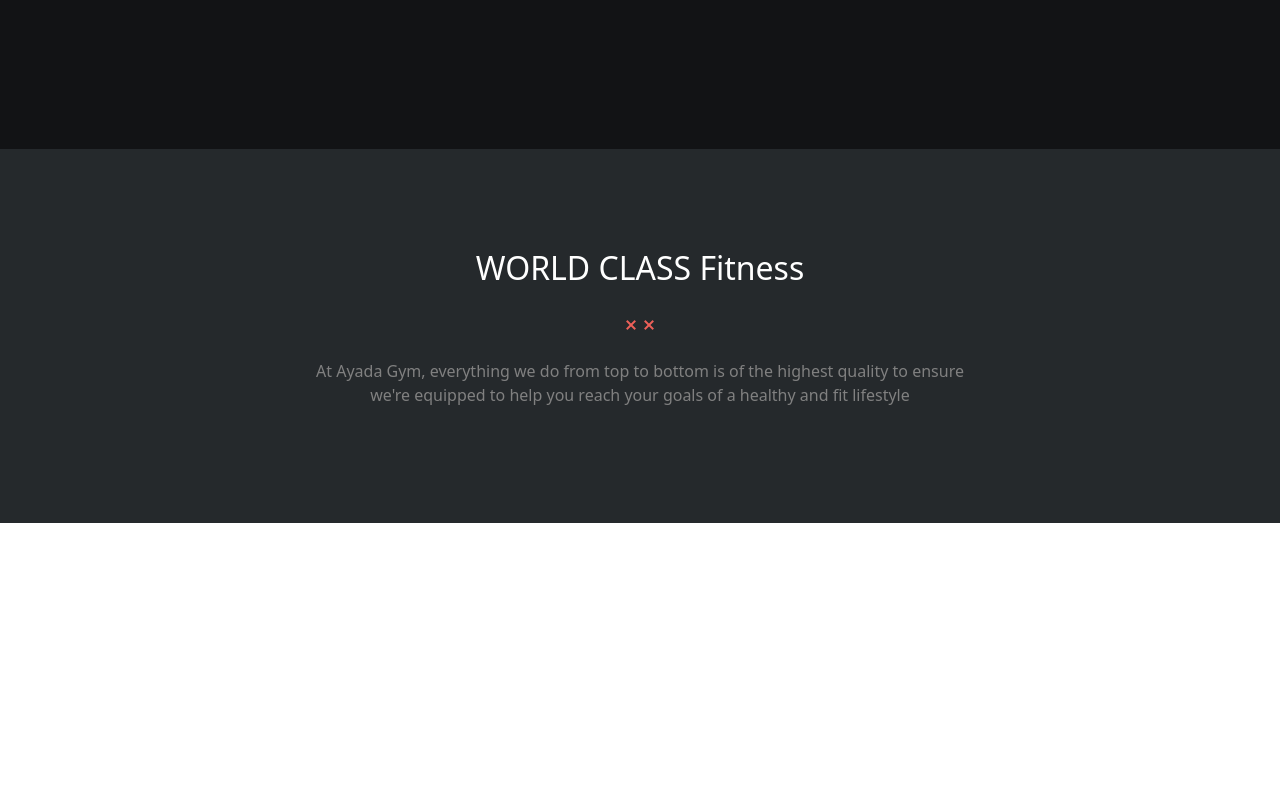
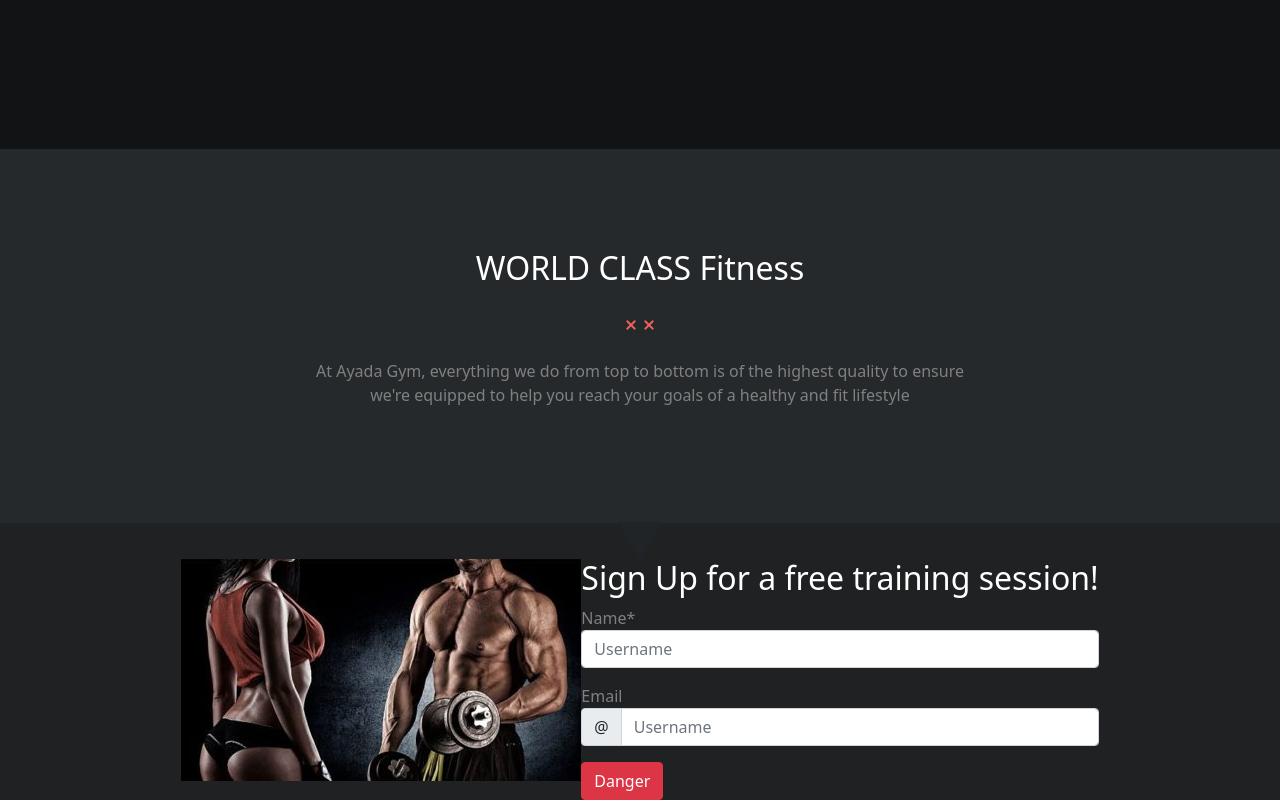
Before and after one commit to Selenejpg/proj-html-vuejs, a Vue app: page / in a window 1280 px wide. Shown: the part 571-1371 px from the top of the page. Before the commit the page ends 1094 px from the top, so only its background shows below. Built offline with nearby package versions, Linux system fonts and the light colour scheme.

Commit message:
seconda sezione incompleta

```diff
--- a/src/components/partials/SecondaSezione.vue
+++ b/src/components/partials/SecondaSezione.vue
@@ -1,7 +1,28 @@
 <template>
-  <div>
+<div class="bg-color">
+  <div class="d-flex justify-content-center">
+      <img class="margin-polygon" src="../../assets/img/Polygon 1.png" alt="">
+  </div>
+  <div class="d-flex justify-content-center">
+    <div class="">
+      <img src="../../assets/img/home_img-compressor-400x222.jpg" alt="">
+    </div>
+    <div class="margin-left">
+      <h2 class="">Sign Up for a free training session!</h2>
+      <span class="gray">Name*</span>
+      <div class="input-group mb-3">
+        <input type="text" class="form-control" placeholder="Username" aria-label="Username" aria-describedby="basic-addon1">
+      </div>
+      <span class="gray">Email</span>
+      <div class="input-group mb-3">
+        <span class="input-group-text" id="basic-addon1">@</span>
+        <input type="text" class="form-control" placeholder="Username" aria-label="Username" aria-describedby="basic-addon1">
+      </div>
+      <button type="button" class="btn btn-danger">Danger</button>
+    </div>
+  </div>
+</div>
 
-  </div>
 </template>
 
 <script>
@@ -12,5 +33,15 @@
 </script>
 
 <style scoped lang="scss">
- /*Inserire style componente*/
+  .margin-polygon{
+    margin-top: -2px
+  }
+
+  .gray {
+    color: gray;
+  }
+
+  .bg-color{
+    background-color: #202123;
+  }
 </style>
```
Also changed, not shown: src/assets/img/Polygon 1.png (added), src/assets/img/Polygon 2.png (added).
